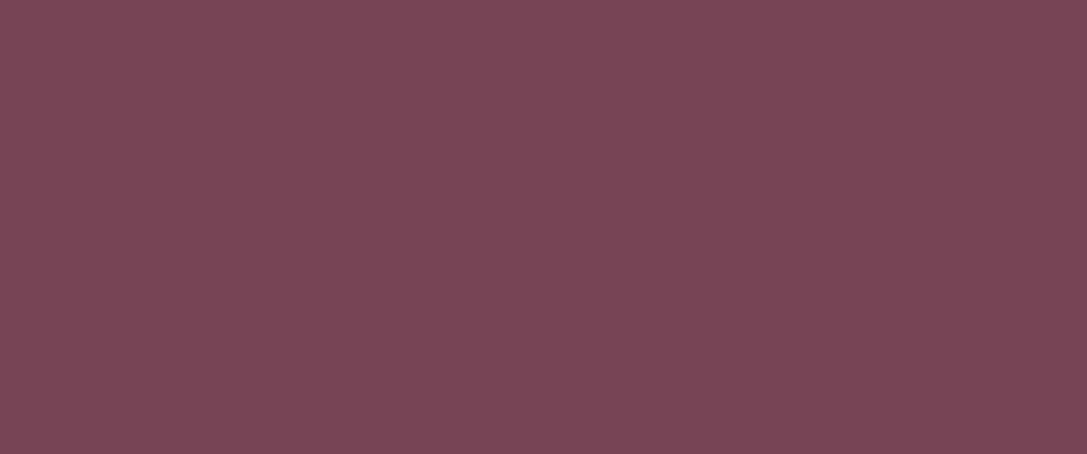
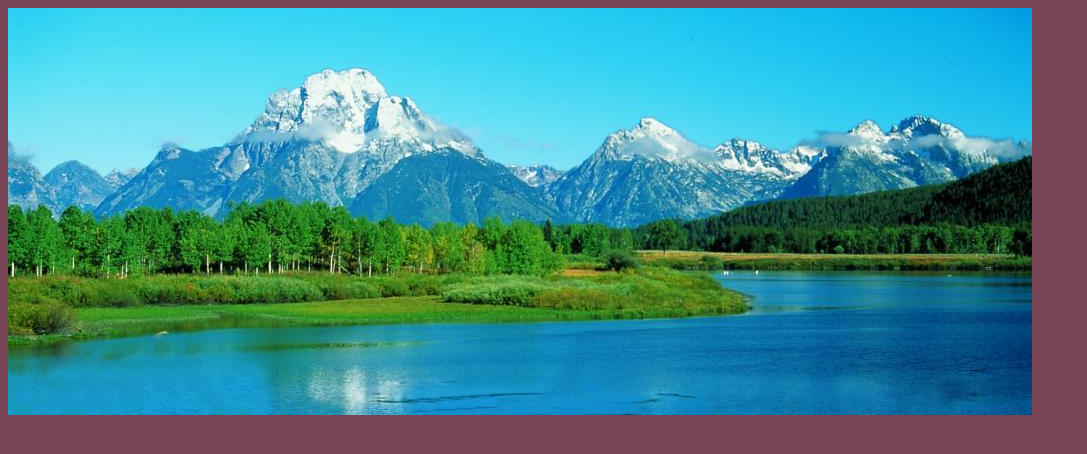
Before and after one commit to Gert1337/CO-OP-TEST-, a plain HTML site: page index.html in a window 1280 px wide. Shown: the whole page, without its empty margins (0-1087 px from the left). Drawn offline with Linux system fonts and the light colour scheme.

Commit message:
Nyt billede
Inde i body

```diff
--- a/index.html
+++ b/index.html
@@ -7,5 +7,7 @@
   </head>
   <body>
 
+    <img src="/img/450619.501.jpg" alt="natur">
+
   </body>
 </html>
```
Also changed, not shown: img/450619.501.jpg (added).
